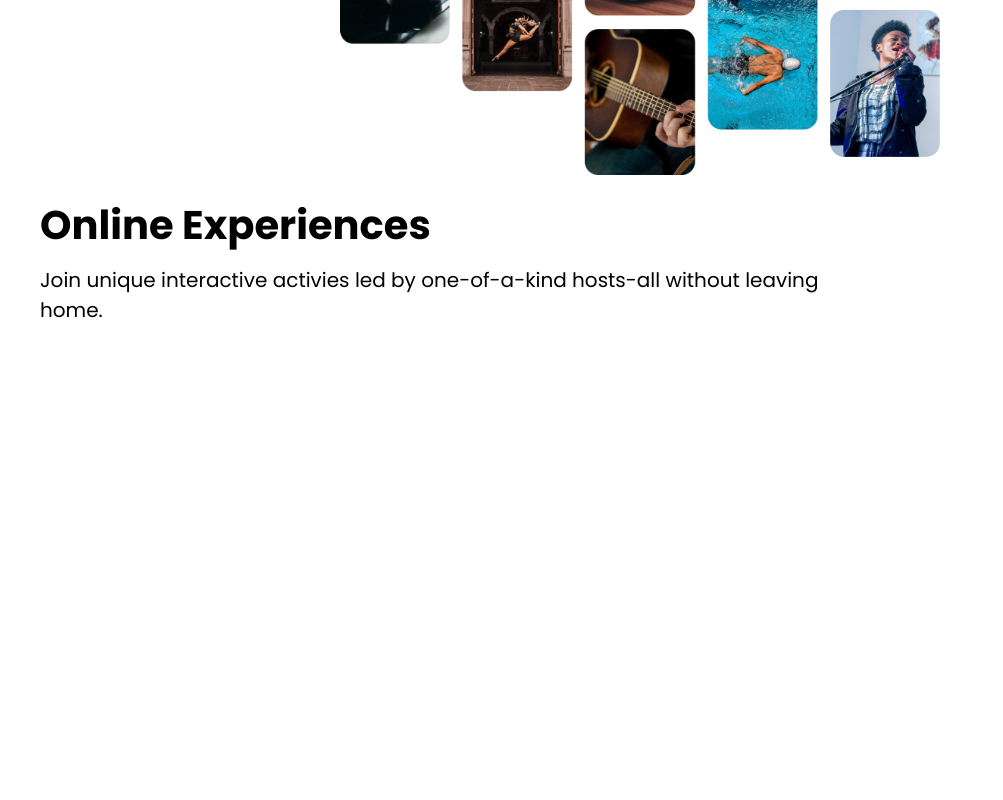
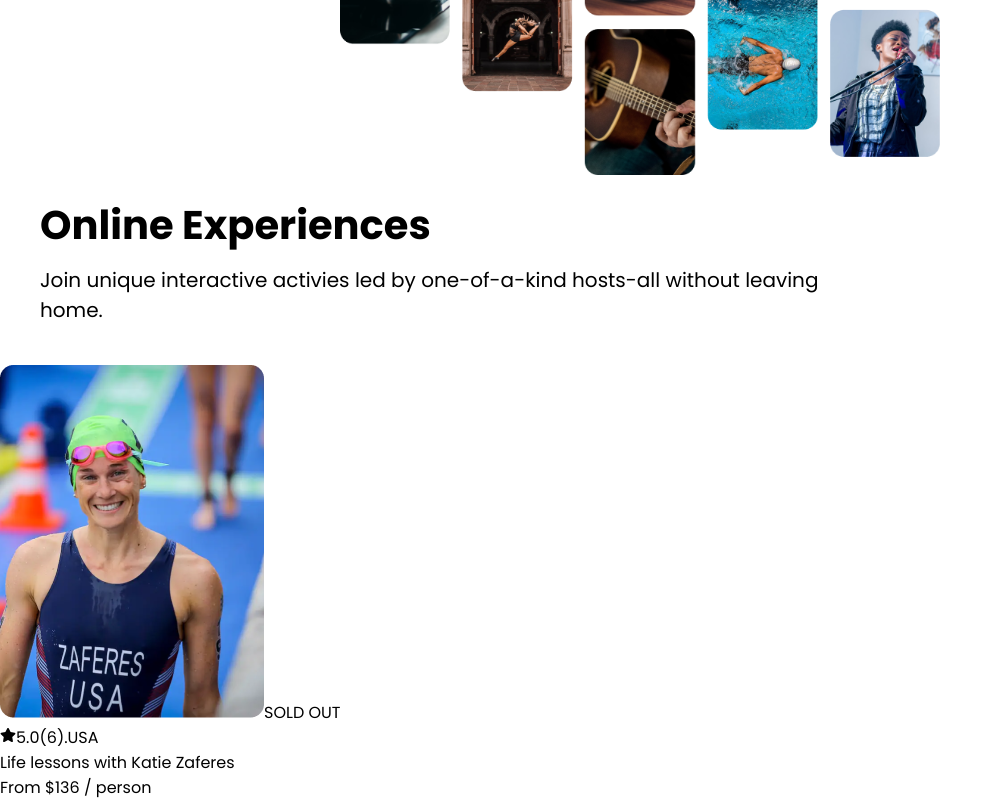
Before and after one commit to rawsashimi1604/AirbnbExperiences, a React (Create React App) app: page / in a window 1280 px wide. Shown: the part 301-1101 px from the top of the page, without its empty margins (0-1003 px from the left). Before the commit the page ends 800 px from the top, so only its background shows below. Built offline with nearby package versions, Linux system fonts and the light colour scheme.

Commit message:
added card HTML elements

```diff
--- a/package.json
+++ b/package.json
@@ -8,6 +8,7 @@
     "@testing-library/user-event": "^13.5.0",
     "react": "^18.0.0",
     "react-dom": "^18.0.0",
+    "react-icons": "^4.3.1",
     "react-scripts": "5.0.1",
     "web-vitals": "^2.1.4"
   },
--- a/src/App.js
+++ b/src/App.js
@@ -1,6 +1,7 @@
 import React from "react";
 import Navbar from "./components/Navbar"
 import Hero from "./components/Hero"
+import Card from "./components/Card"
 
 
 export default function App() {
@@ -8,6 +9,7 @@ export default function App() {
         <div className="container">
             <Navbar/>
             <Hero/>
+            <Card/>
         </div>
     )
 }
--- /dev/null
+++ b/src/components/Card.js
@@ -0,0 +1,29 @@
+import React from "react"
+import cardImg from "../images/card1.png"
+import { FaStar } from "react-icons/fa"
+
+
+export default function Card() {
+    return (
+        <section className="card">
+            <img src={cardImg}></img>
+
+            <span className="card-status">SOLD OUT</span>
+
+            <div className="card-subtitle">
+                <FaStar/>
+                <span className="card-rating">5.0</span>
+                <span className="card-reviews">(6).</span>
+                <span className="card-country">USA</span>
+            </div>
+
+            <span className="card-title">
+                Life lessons with Katie Zaferes
+            </span>
+
+            <div className="card-price">
+                From $<span className="card-dollars-price">136</span> / person
+            </div>
+        </section>
+    )
+}
```
Also changed, not shown: src/styles.css (line endings or trailing spaces), 1 other file (tests, documents, lock files or other folders).
